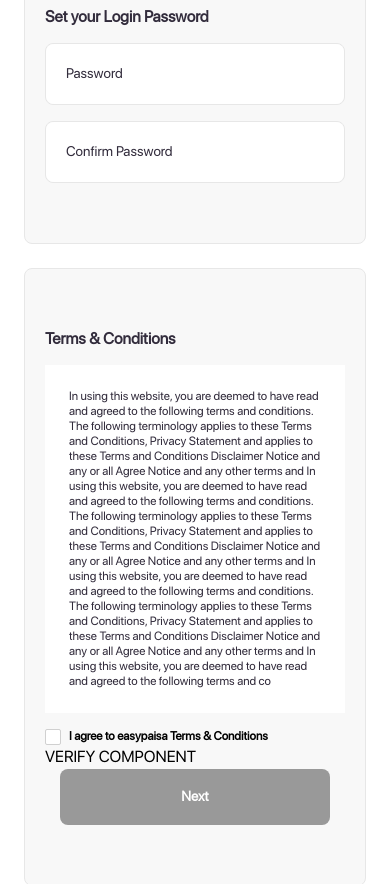
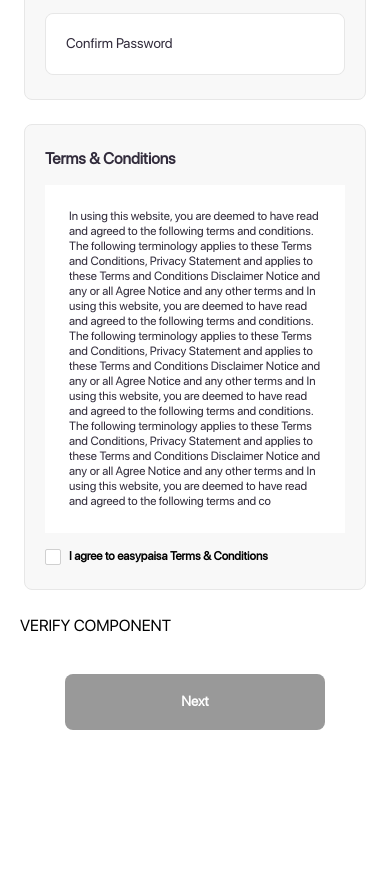
Before and after one commit to mominhyatkhandev/ops-2-typescript-next, a Next.js app: page /sign-up/personal-info in a window 390 px wide. Shown: the part 1000-1884 px from the top of the page. After the commit the page ends 1790 px from the top, so only its background shows below. Built offline with nearby package versions, Linux system fonts and the light colour scheme.

Commit message:
FORM LAYOUT and Success MODAL fixes

```diff
--- a/src/app/sign-up/personal-info/otp/page.tsx
+++ b/src/app/sign-up/personal-info/otp/page.tsx
@@ -84,7 +84,7 @@ const OtpInputWithValidation = () => {
           show={true}
         />
         <FormLayout>
-          <div className="flex flex-col gap-12">
+          <div className="flex flex-col sm:gap-8 md:gap-12">
             <OTP
               description="Enter Email OTP here"
               setOtp={setEmailOtp}
--- a/src/app/sign-up/personal-info/page.tsx
+++ b/src/app/sign-up/personal-info/page.tsx
@@ -92,7 +92,7 @@ const PersonalInfo = () => {
       >
         {(formik) => (
           <Form>
-            <div className="flex w-full flex-col gap-6 pb-[76px]">
+            <div className="flex w-full flex-col gap-6 sm:pb-[60px] md:pb-[76px]">
               <HeaderWrapper
                 heading="Please fill in the Information below"
                 description="Lorem ipsum dolor sit amet, consectetur adipiscing elit, sed do eiusmodtempor incididunt ut labore et dolore"
@@ -232,7 +232,7 @@ const PersonalInfo = () => {
                     </p>
                   </div>
                 </div>
-                <div className="flex flex-col items-center sm:md-max:items-center">
+                {/* <div className="flex flex-col items-center sm:md-max:items-center">
                   <div className="w-full">VERIFY COMPONENT</div>
                   <Button
                     label={`Next`}
@@ -242,14 +242,14 @@ const PersonalInfo = () => {
                       isLoading && 'bg-primary-300'
                     } w-[260px] px-4 py-[19px] text-sm leading-tight transition duration-300 sm:md-max:w-[270px] sm:md-max:px-[12px]`}
                   />
-                </div>
+                </div> */}
                 {/* {isLoading && (
                   <div className="h-100 w-full bg-primary-600 p-10 text-5xl font-semibold text-warning-200">
                   Loading..
                   </div>
                 )} */}
               </FormWrapper>
-              <div className="flex flex-col items-end gap-9 px-[150px]">
+              <div className="flex flex-col justify-center gap-9 sm:items-center sm:px-5 md:items-end md:px-[150px]">
                 <div className="w-full">VERIFY COMPONENT</div>
                 <Button
                   label={`Next`}
--- a/src/components/Navbar/MobileView/NavMobileMenu.tsx
+++ b/src/components/Navbar/MobileView/NavMobileMenu.tsx
@@ -32,7 +32,7 @@ const NavMobileMenu = ({
                     // setIsOpenMenu(false);
                   }}
                 >
-                  <div className="leading-tight text-secondary-base">
+                  <div className="text-sm leading-tight text-secondary-base">
                     {item.title}
                   </div>
                   <Image
--- a/src/components/UI/Wrappers/FormLayout.tsx
+++ b/src/components/UI/Wrappers/FormLayout.tsx
@@ -9,8 +9,8 @@ import type { IFormLayout } from '@/interfaces/interface';
 
 const FormLayout = ({ children }: IFormLayout) => {
   return (
-    <div className="px-[150px] sm:md-max:px-[24px]">
-      <div className="rounded-lg border-[0.5px] border-border-light bg-screen-grey px-[290px] py-[60px] sm:md-max:px-[20px]">
+    <div className="sm:px-6 md:px-[150px]">
+      <div className="rounded-lg border-[0.5px] border-border-light bg-screen-grey sm:px-5 sm:py-6 md:px-[290px] md:py-[60px]">
         {children}
       </div>
     </div>
```
Also changed, not shown: src/app/login/login-success/page.tsx (renamed from src/app/login/loginSuccess/page.tsx).
